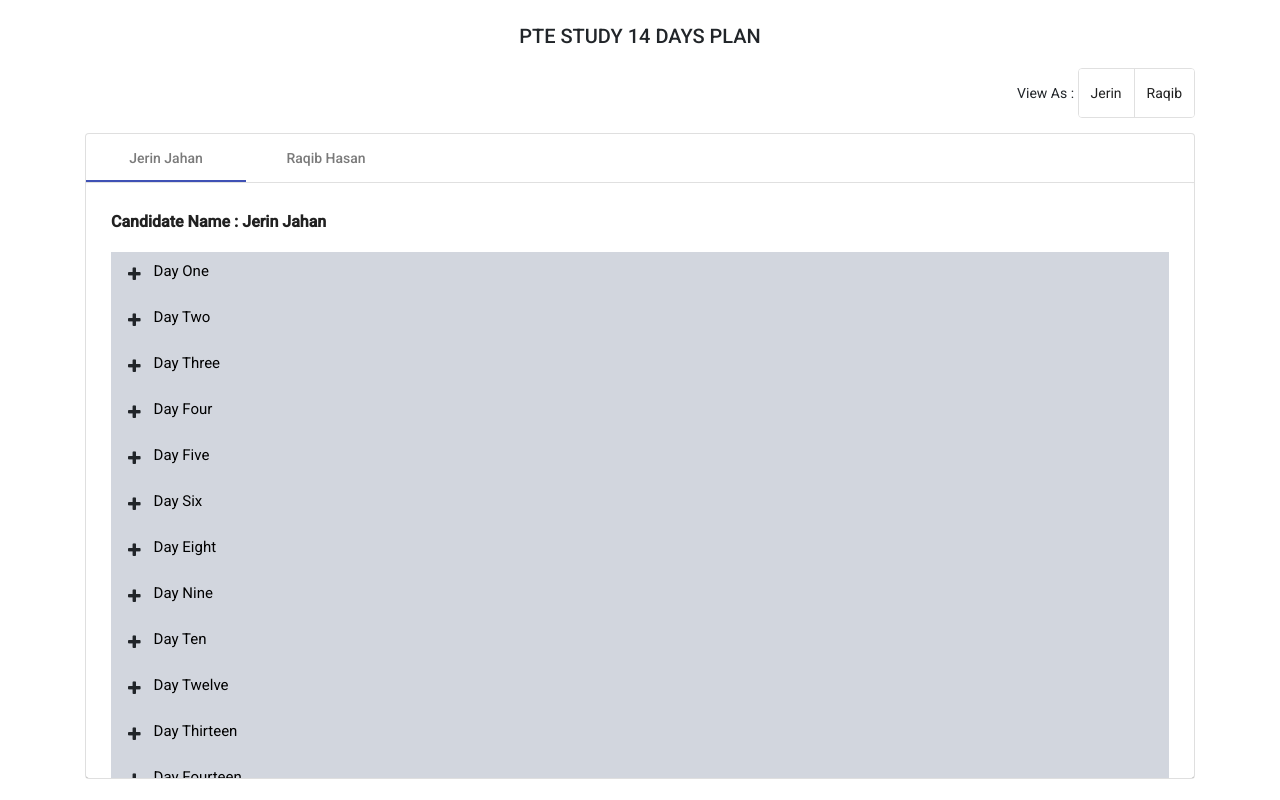
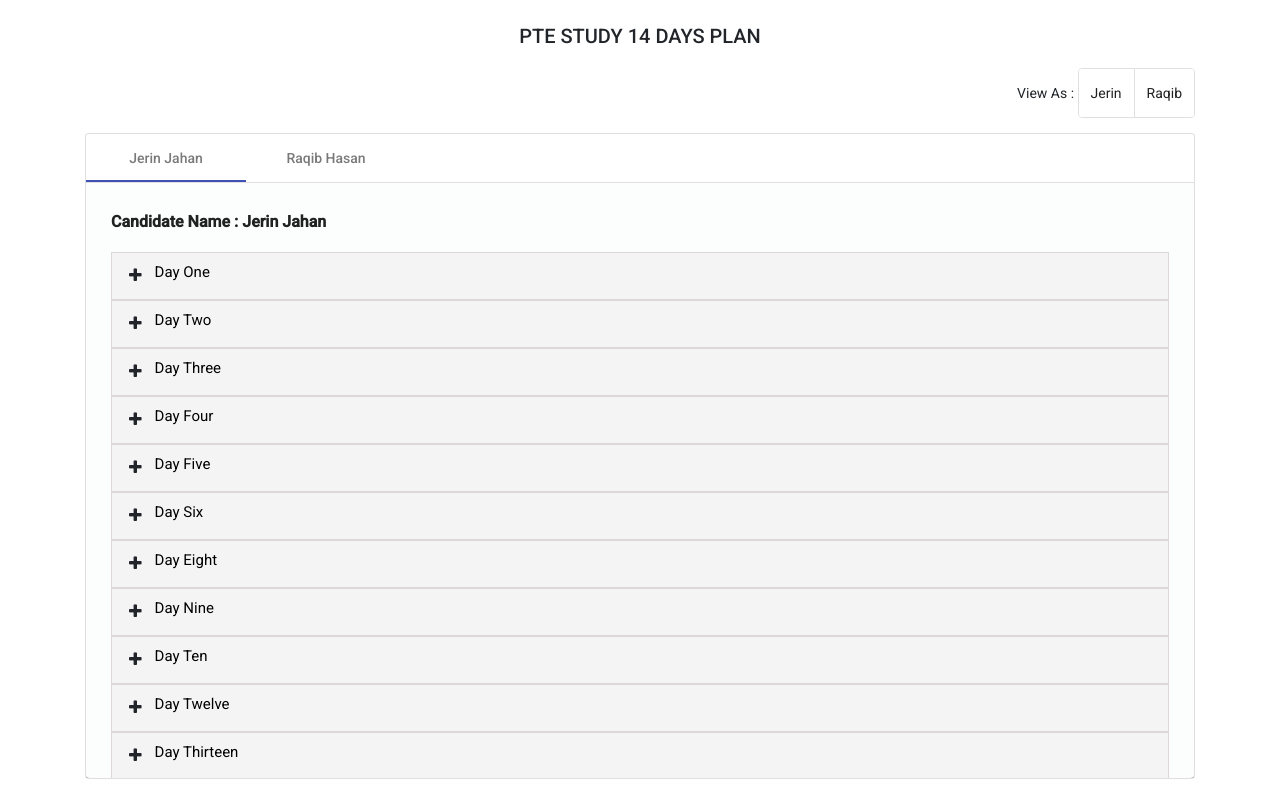
Before and after one commit to jerinjahan/pte-study-plan, an Angular app: page / in a window 1280 px wide. Built offline with nearby package versions, Linux system fonts and the light colour scheme.

Commit message:
Add View As

```diff
--- a/src/app/routine/routine.component.css
+++ b/src/app/routine/routine.component.css
@@ -2,10 +2,12 @@
     padding:25px!important;
     overflow: auto;
     height: calc(100vh - 205px);
+    background-color: #f4f5f640;
 }
 .bg-gray {
     color: #000;
-    background-color: #d2d6de !important;
+    background-color: #f4f4f4;
+    border: 1px solid #ded7d7;
 }
 .open{
     display:block;
@@ -19,7 +21,7 @@
 }
 
 .box1 {
-    background-color: #3197a76b;
+    background-color: rgba(0, 123, 255, 0.09);
     max-height: 0px;
     overflow-y: hidden;
     transition: ease-in-out 400ms max-height;
```
